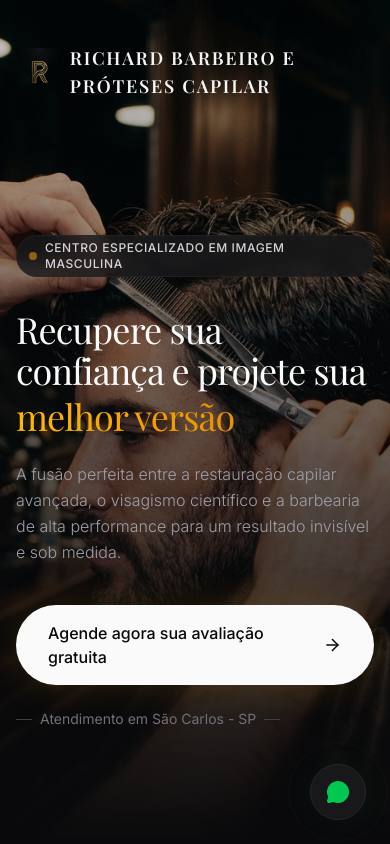
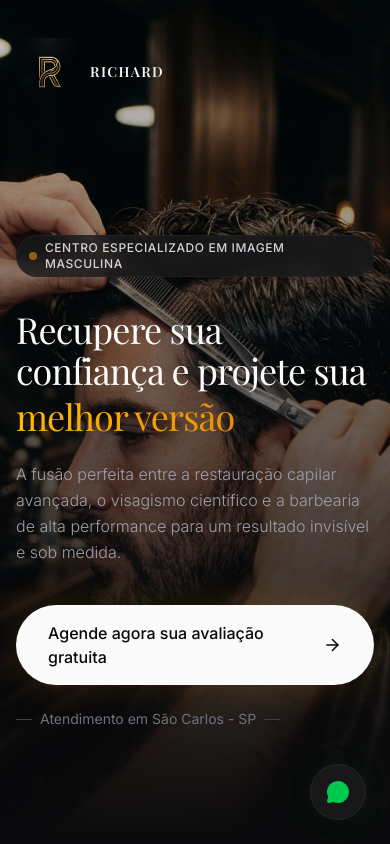
Before and after one commit to pedropetenon/Richard, a Next.js app: page / in a window 390 px wide. Shown: the top 844 px of the page. Built offline with nearby package versions, Linux system fonts and the light colour scheme; a web font is replaced by a local one.

Commit message:
style: reduz tamanho do texto da marca no header para 'Richard' em telas mobile

```diff
--- a/src/components/HeroSection.tsx
+++ b/src/components/HeroSection.tsx
@@ -38,8 +38,9 @@ export function HeroSection() {
               className="object-contain"
             />
           </div>
-          <span className="font-serif text-zinc-100 text-lg tracking-widest font-semibold uppercase">
-            Richard Barbeiro e Próteses Capilar
+          <span className="font-serif text-zinc-100 text-sm sm:text-lg tracking-widest font-semibold uppercase leading-none">
+            <span className="sm:hidden">Richard</span>
+            <span className="hidden sm:inline">Richard Barbeiro e Próteses Capilar</span>
           </span>
         </div>
 
```
